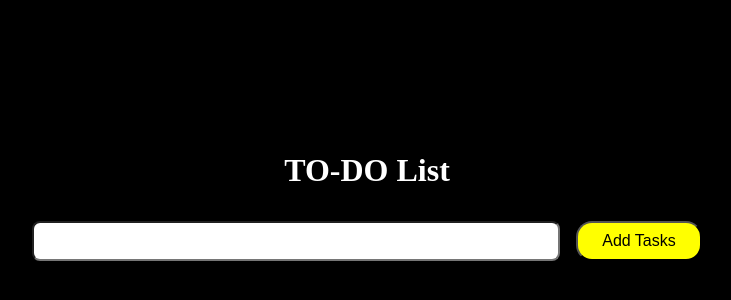
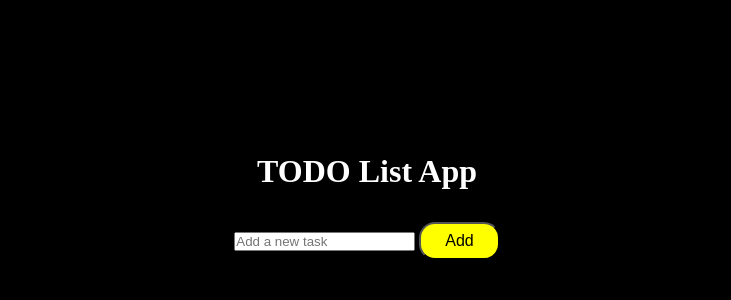
Before and after one commit to akash143143/todo-list-app, a plain HTML site: page index.html in a window 1280 px wide. Shown: the part 178-478 px from the top of the page, without its empty margins (273-1004 px from the left). Drawn offline with Linux system fonts and the light colour scheme.

Commit message:
Update index.html

```diff
--- a/index.html
+++ b/index.html
@@ -9,14 +9,14 @@
 
 </head>
 <body>
-    <h1>TO-DO List</h1>
+     <h1>TODO List App</h1>
     <form>
-        <div id="div1">
-            <input type="text" id="inputValues">
-            <button class="addBtn">Add Tasks</button>
-        </div>
+        <input type="text" id="inputValue" placeholder="Add a new task">
+        <button id="addBtn">Add</button>
     </form>
-    <section class="todo-lists-elem"></section>
+    <section class="todoListElem">
+
+    </section>
 
 
 
```
